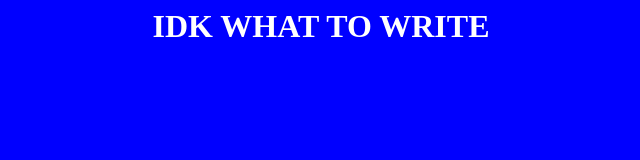
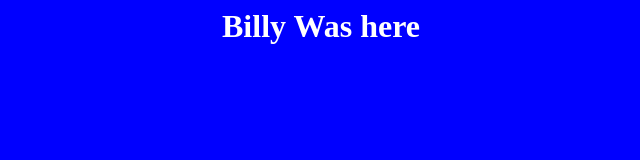
Before and after one commit to Bill30/Test, a plain HTML site: page index.html in a window 1280 px wide. Shown: the whole page, without its empty margins (319-959 px from the left). Drawn offline with Linux system fonts and the light colour scheme.

Commit message:
Update index.html

```diff
--- a/index.html
+++ b/index.html
@@ -3,7 +3,7 @@
     Billy's Website
   </title>
   <body>
-    <h1> IDK WHAT TO WRITE</h1>
+    <h1> Billy Was here</h1>
   </body>
 
   <style>
```
